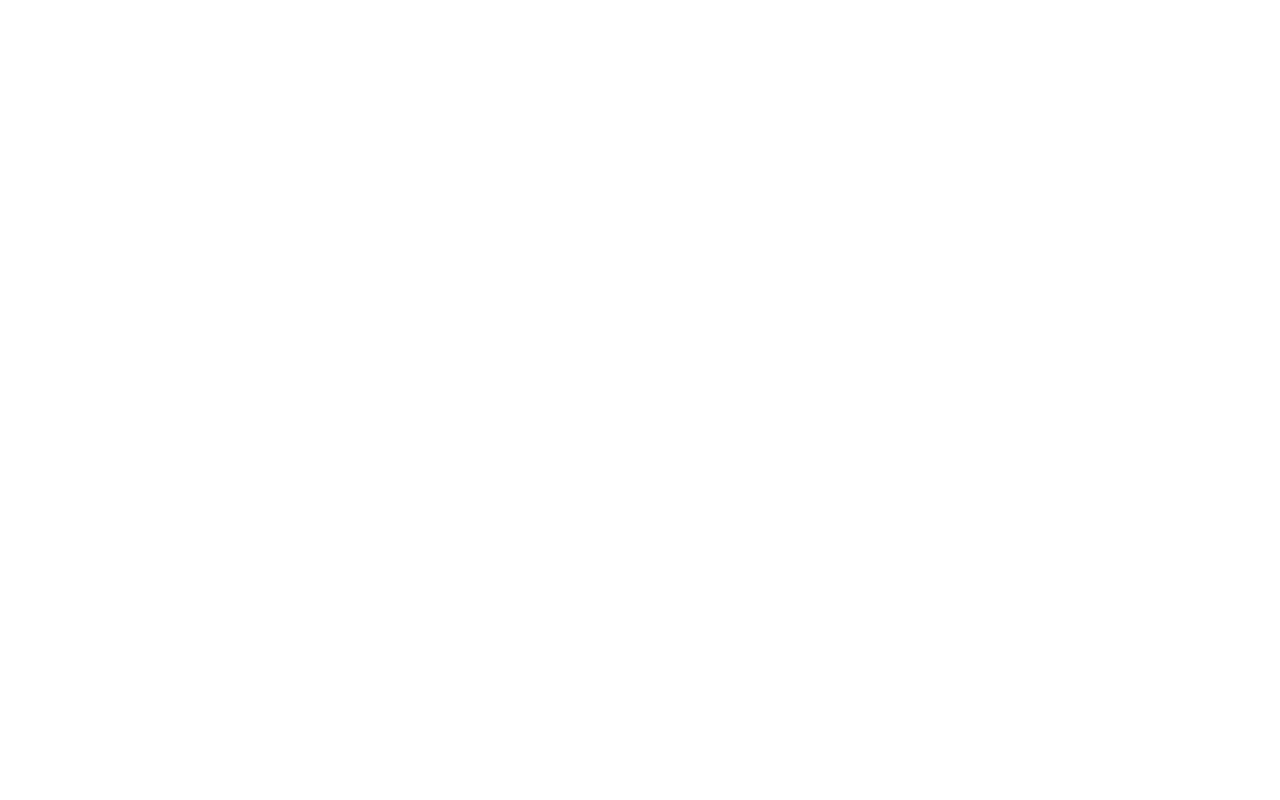
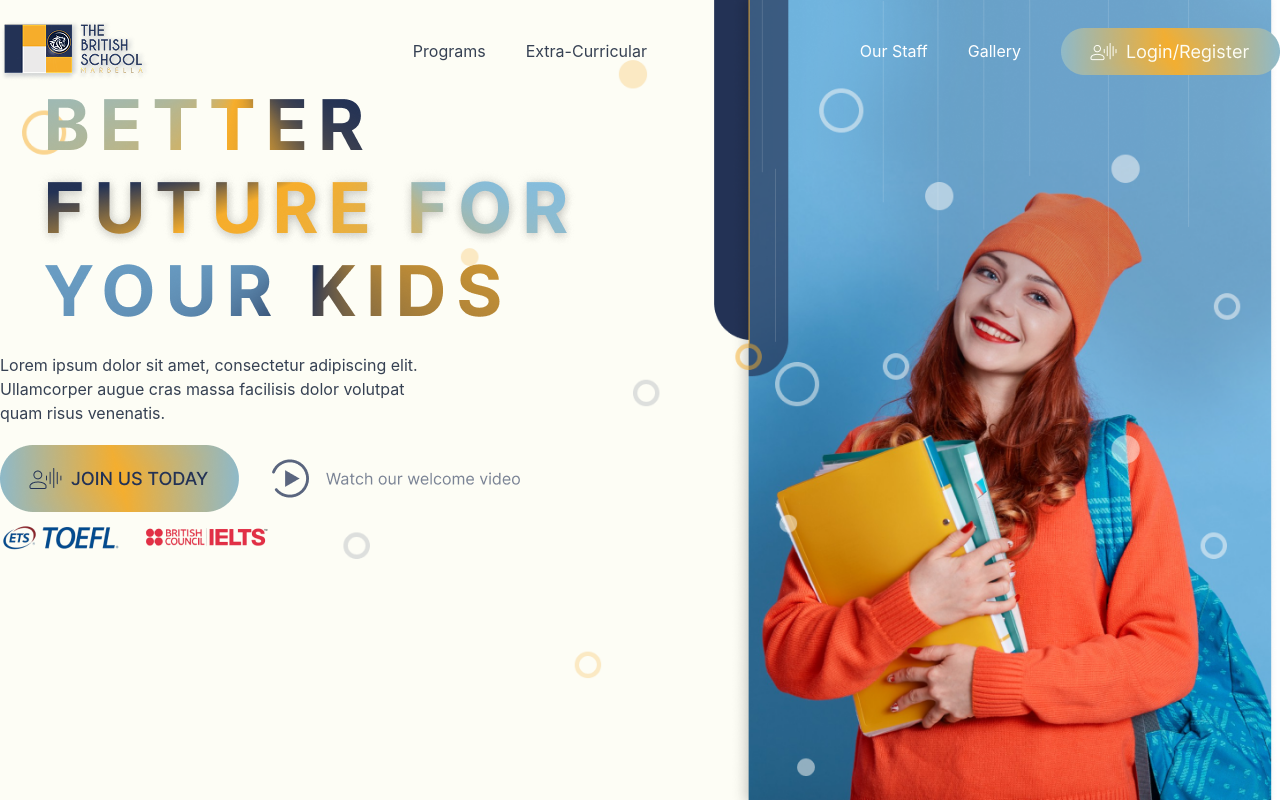
Before and after one commit to johndakshak/school_mgt_dashboard, a website built with Vite: page index.html in a window 1280 px wide. Built offline with nearby package versions, Linux system fonts and the light colour scheme.

Commit message:
chore: completed styling for home page

```diff
--- a/index.html
+++ b/index.html
@@ -5,7 +5,48 @@
   <meta name="viewport" content="width=device-width, initial-scale=1.0">
   <link href="/src/style.css" rel="stylesheet">
 </head>
-<body>
+<body class="min-h-screen bg-[url('/images/Background.png')] bg-cover bg-center">
+  <div>
+    <nav class="flex items-center justify-between container mx-auto pt-5">
+      <div>
+        <img src="/images/British School 1.png" alt="">
+      </div>
 
+      <div class="flex items-center gap-10 ml-12 text-gray-700">
+        <a href="">Programs</a>
+        <a href="">Extra-Curricular</a>
+      </div>
+
+      <div class="flex items-center text-white gap-10">
+        <div class="flex items-center gap-10">
+          <a href="">Our Staff</a>
+          <a href="">Gallery</a>
+        </div>
+
+        <div>
+          <img src="/images/Frame 1.png" alt="">
+        </div>
+      </div>
+    </nav>
+
+    <div class="ml-[35px]">
+      <div><img src="/images/Group 3.png" alt=""></div>
+    </div>
+
+    <div class="container mx-auto my-5">
+      <p class="text-gray-700 w-[450px]">Lorem ipsum dolor sit amet, consectetur adipiscing elit. Ullamcorper augue cras massa facilisis dolor volutpat quam risus venenatis.</p>
+    </div>
+
+    <div class="container mx-auto">
+      <img src="/images/Frame 3.png" alt="">
+    </div>
+
+    <div class="flex gap-5 container mx-auto mt-2.5
+    ">
+      <img src="/images/1_NJcXlxpFp_6Ppk8-17Dd-Q 1TOEFL.png" alt="">
+      <img src="/images/ielts_4 1IELTS.png" alt="">
+    </div>
+
+  </div>
 </body>
 </html>
```
Also changed, not shown: images/1_NJcXlxpFp_6Ppk8-17Dd-Q 1TOEFL.png (added), images/Background.png (added), images/British School 1.png (added), images/Frame 1 (1).png (added), images/Frame 1.png (added), images/Frame 3.png (added), images/Group 3.png (added), images/ielts_4 1IELTS.png (added), images/student section.png (added).
